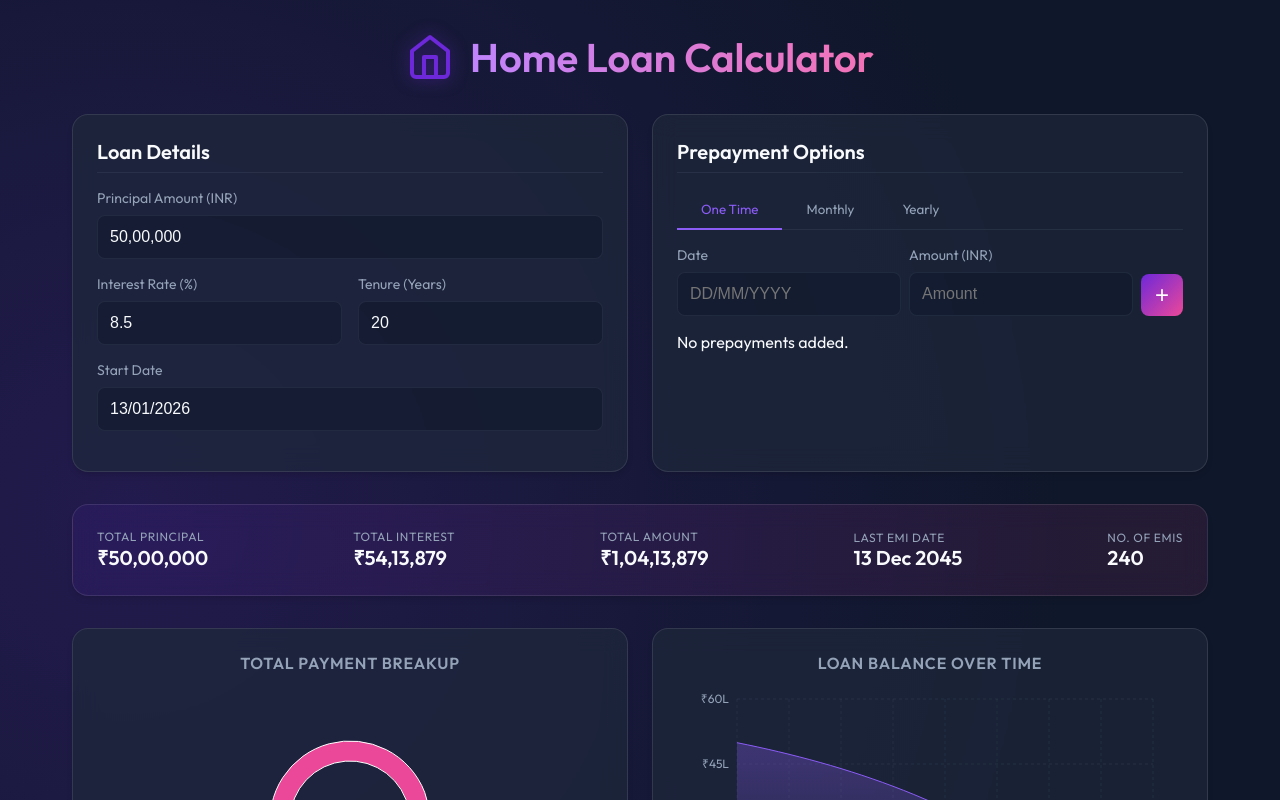
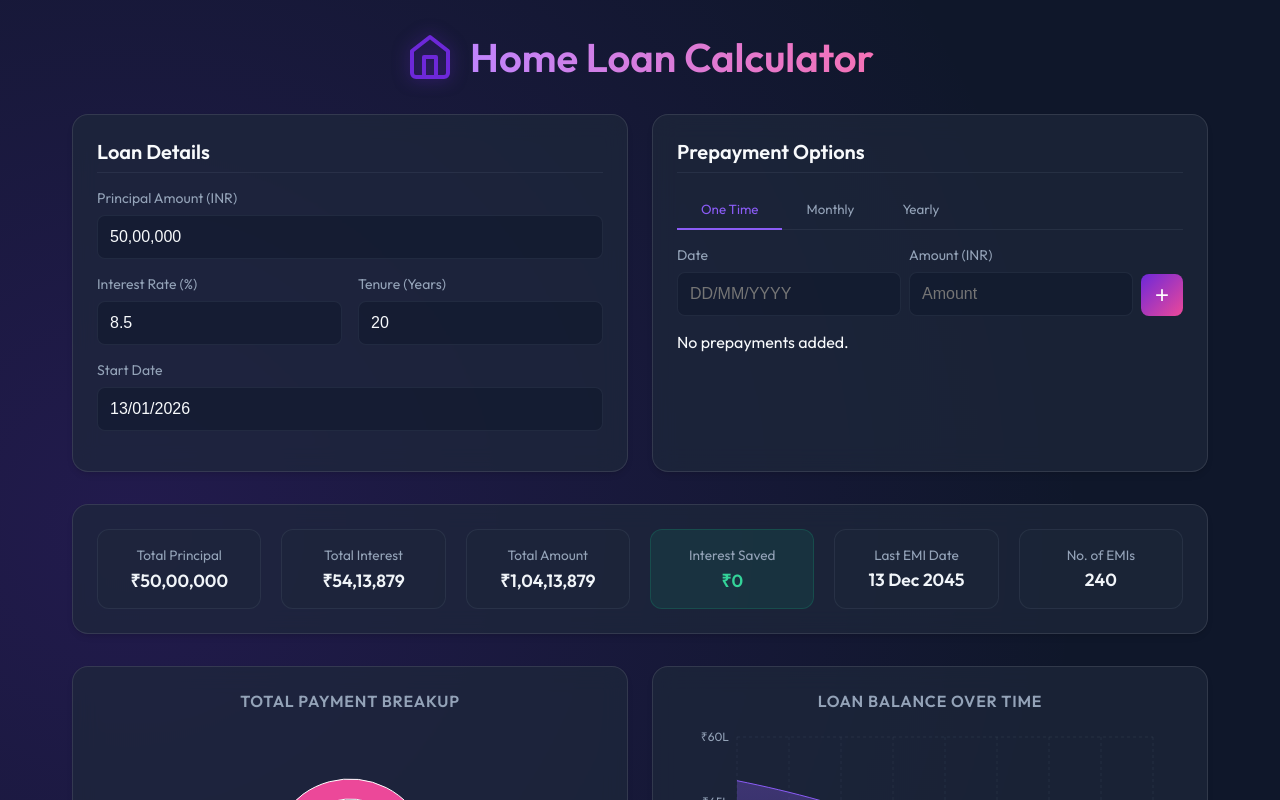
Before and after one commit to arav-ind/home-loan-calculator, a React (Vite) app: page / in a window 1280 px wide. Shown: the top 800 px of the page. Built offline with nearby package versions, Linux system fonts and the light colour scheme.

Commit message:
feat: add interest saved

```diff
--- a/src/App.tsx
+++ b/src/App.tsx
@@ -3,7 +3,7 @@ import LoanForm from './components/LoanForm';
 import PrepaymentManager from './components/PrepaymentManager';
 import AmortizationTable from './components/AmortizationTable';
 import LoanCharts from './components/LoanCharts';
-import { generateSchedule, formatCurrency, formatDate, PrepaymentOptions, ScheduleRow } from './utils/loanCalculator';
+import { generateSchedule, calculateEMI, formatCurrency, formatDate, PrepaymentOptions, ScheduleRow } from './utils/loanCalculator';
 import homeIcon from './assets/home.svg';
 import './App.css';
 
@@ -21,6 +21,7 @@ interface SummaryData {
   totalPrepayment: number;
   completionDate: Date;
   numberOfEmis: number;
+  interestSaved: number;
 }
 
 function App() {
@@ -58,13 +59,20 @@ function App() {
         const totalInterest = newSchedule.reduce((acc, row) => acc + row.interest, 0);
         const totalPrepayment = newSchedule.reduce((acc, row) => acc + row.prepayment, 0);
 
+        // Calculate Original Interest (without prepayments)
+        const originalEMI = calculateEMI(p, r, t);
+        const originalTotalPayment = originalEMI * t * 12;
+        const originalTotalInterest = originalTotalPayment - p;
+        const interestSaved = Math.max(0, originalTotalInterest - totalInterest);
+
         setSummary({
           totalPayment,
           totalPrincipal,
           totalInterest,
           totalPrepayment,
           completionDate: newSchedule[newSchedule.length - 1].date,
-          numberOfEmis: newSchedule.length
+          numberOfEmis: newSchedule.length,
+          interestSaved
         });
       }
     }
@@ -93,18 +101,11 @@ function App() {
 
         {summary && (
           <div className="card summary-card">
+            <div className="summary-grid">
               <div className="summary-item">
                 <span>Total Principal</span>
                 <strong>{formatCurrency(summary.totalPrincipal)}</strong>
               </div>
-
-            {summary.totalPrepayment > 0 && (
-              <div className="summary-item">
-                <span>Total Prepayment</span>
-                <strong>{formatCurrency(summary.totalPrepayment)}</strong>
-              </div>
-            )}
-
               <div className="summary-item">
                 <span>Total Interest</span>
                 <strong>{formatCurrency(summary.totalInterest)}</strong>
@@ -113,6 +114,19 @@ function App() {
                 <span>Total Amount</span>
                 <strong>{formatCurrency(summary.totalPayment)}</strong>
               </div>
+
+              {summary.totalPrepayment > 0 && (
+                <div className="summary-item highlight-teal">
+                  <span>Total Prepayment</span>
+                  <strong>{formatCurrency(summary.totalPrepayment)}</strong>
+                </div>
+              )}
+
+              <div className="summary-item highlight-green">
+                <span>Interest Saved</span>
+                <strong>{formatCurrency(summary.interestSaved)}</strong>
+              </div>
+
               <div className="summary-item">
                 <span>Last EMI Date</span>
                 <strong>{formatDate(summary.completionDate)}</strong>
@@ -120,6 +134,7 @@ function App() {
               <div className="summary-item">
                 <span>No. of EMIs</span>
                 <strong>{summary.numberOfEmis}</strong>
+              </div>
             </div>
           </div>
         )}
--- a/src/index.css
+++ b/src/index.css
@@ -257,29 +257,60 @@ input:focus {
 
 /* Summary Card */
 .summary-card {
-  display: flex;
-  justify-content: space-between;
-  align-items: center;
-  flex-wrap: wrap;
-  gap: 1rem;
-  background: linear-gradient(to right, rgba(109, 40, 217, 0.1), rgba(236, 72, 153, 0.1));
+  padding: 1.5rem;
+}
+
+.summary-grid {
+  display: grid;
+  grid-template-columns: repeat(auto-fit, minmax(160px, 1fr));
+  gap: 1.25rem;
 }
 
 .summary-item {
+  background: rgba(30, 41, 59, 0.4);
+  border: 1px solid rgba(148, 163, 184, 0.1);
+  padding: 1rem;
+  border-radius: 12px;
   display: flex;
   flex-direction: column;
+  align-items: center;
+  text-align: center;
+  transition: transform 0.2s, box-shadow 0.2s;
+}
+
+.summary-item:hover {
+  transform: translateY(-2px);
+  box-shadow: 0 4px 6px -1px rgba(0, 0, 0, 0.1);
 }
 
 .summary-item span {
-  font-size: 0.75rem;
+  font-size: 0.85rem;
   color: var(--text-muted);
-  text-transform: uppercase;
-  letter-spacing: 0.05em;
+  margin-bottom: 0.25rem;
 }
 
 .summary-item strong {
-  font-size: 1.25rem;
-  color: var(--text-main);
+  font-size: 1.1rem;
+  font-weight: 600;
+  color: #f1f5f9;
+}
+
+.highlight-green {
+  background: rgba(16, 185, 129, 0.1);
+  border-color: rgba(16, 185, 129, 0.2);
+}
+
+.highlight-green strong {
+  color: #34d399;
+}
+
+.highlight-teal {
+  background: rgba(20, 184, 166, 0.1);
+  border-color: rgba(20, 184, 166, 0.2);
+}
+
+.highlight-teal strong {
+  color: #2dd4bf;
 }
 
 /* Table */
```
Lines whose indentation alone changed are shown as unchanged.
